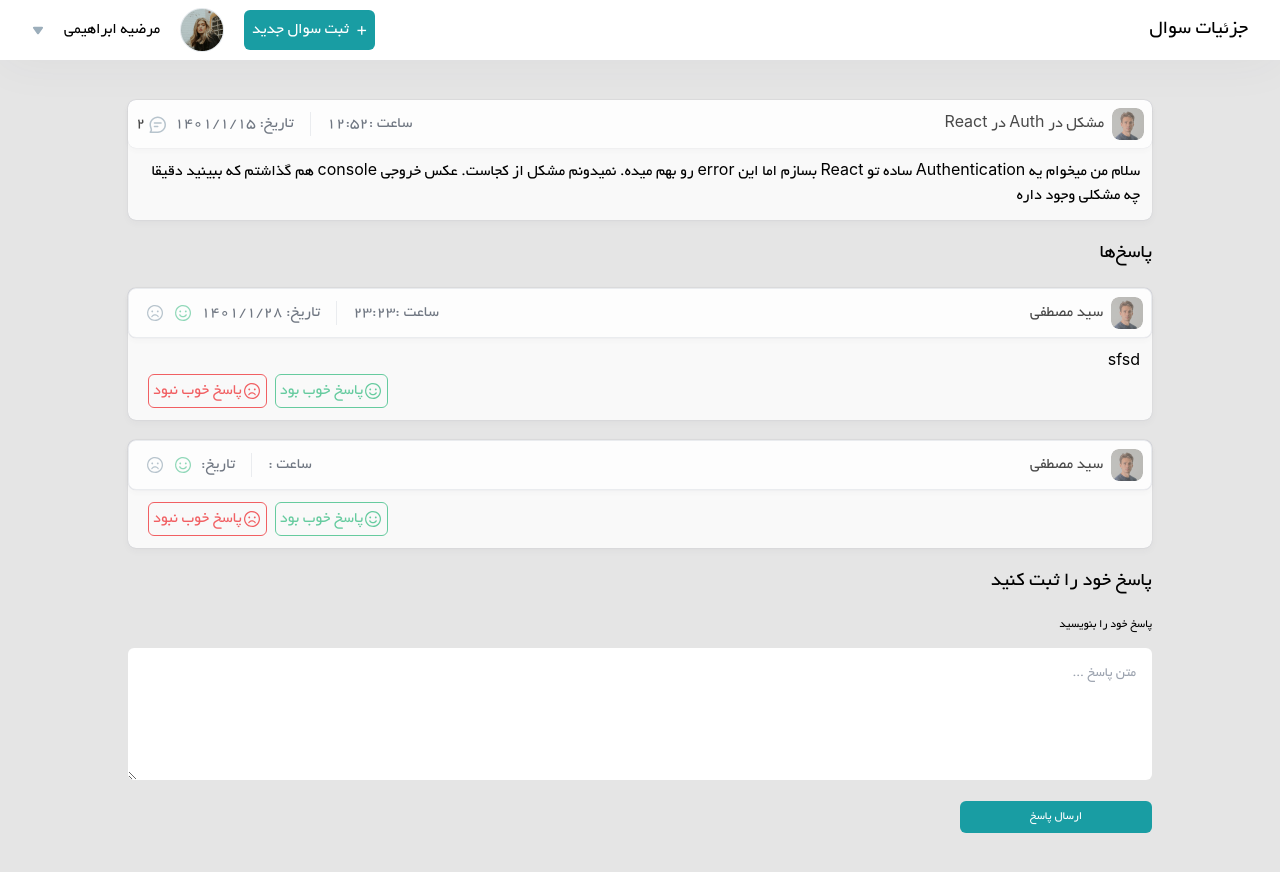
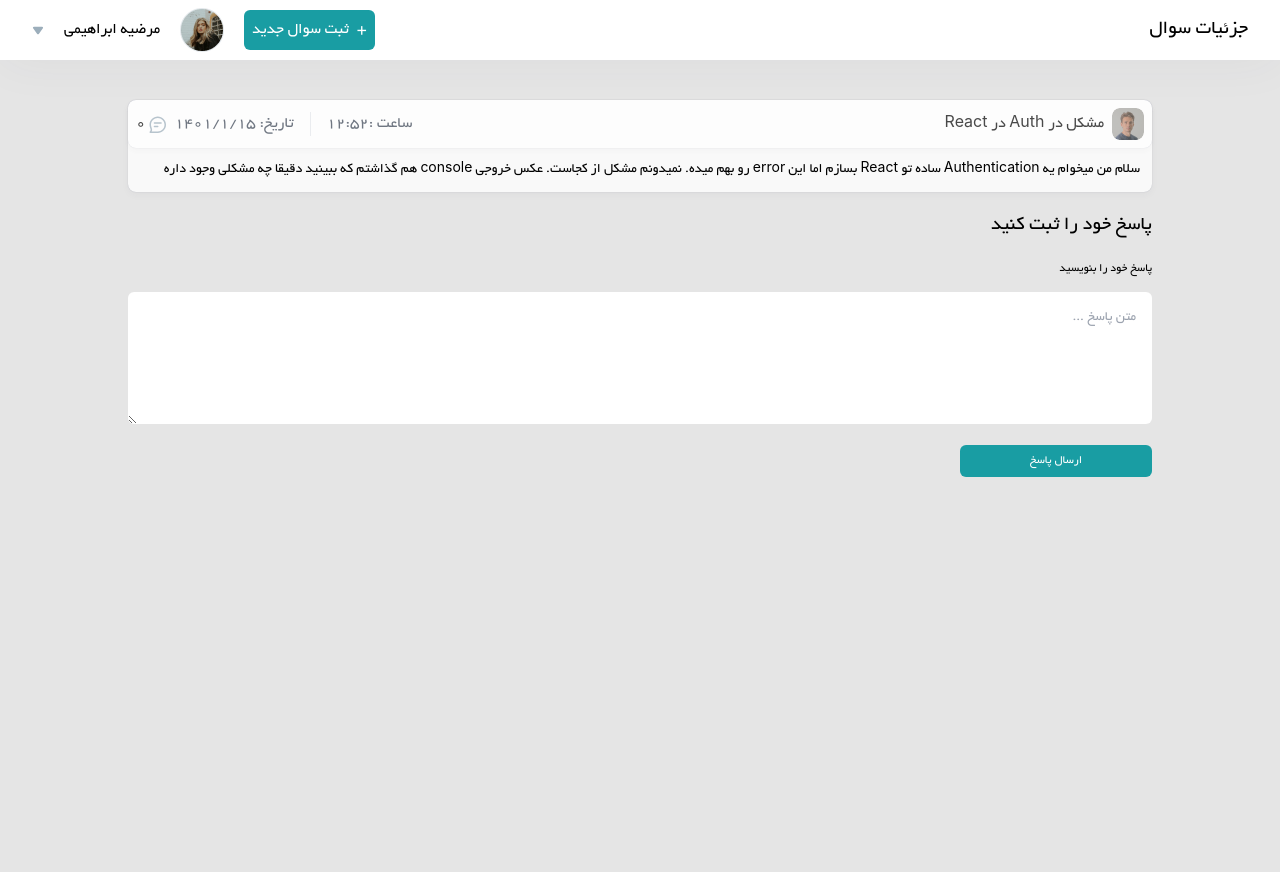
Before and after one commit to Mehrdadkf9/Dataak-developer-test, a React (Create React App) app: page /1 in a window 1280 px wide. After the commit the page ends 800 px from the top, so only its background shows below. Built offline with nearby package versions, Linux system fonts and the light colour scheme; data requests are answered from the project's data file.

Commit message:
First MVP

```diff
--- a/data/db.json
+++ b/data/db.json
@@ -8,22 +8,7 @@
       "date": "1401/1/15"
     }
   ],
-  "answers": [
-    {
-      "content": "sfsd",
-      "time": "23:23",
-      "date": "۱۴۰۱/۱/۲۸",
-      "scope": 1,
-      "id": 1
-    },
-    {
-      "content": "",
-      "time": "",
-      "date": "",
-      "scope": 1,
-      "id": 2
-    }
-  ],
+  "answers": [],
   "profile": {
     "name": "typicode"
   }
--- a/src/components/addAnswer/AddAnswer.jsx
+++ b/src/components/addAnswer/AddAnswer.jsx
@@ -18,24 +18,30 @@ const AddAnswer = ({ id }) => {
   const date = new Date().toLocaleDateString("fa-IR");
 
   const changeHandler = (e) => {
-    e.preventDefault();
     setNewAnswer({
       ...newAnswer,
-      [e.target.name]: e.target.value,
+      content: e.target.value,
       time: time,
       date: date,
     });
   };
 
-  const addNewAnswer = () => {
-    setNewAnswer({ ...newAnswer });
-    addAnswer(newAnswer, id);
+  const addNewAnswer = (answer) => {
+    setNewAnswer({ answer });
+    addAnswer(answer, id);
+    setNewAnswer({ content: "" });
   };
 
   return (
     <div className="mb-10">
       <h1 className="text-xl mb-4">پاسخ خود را ثبت کنید</h1>
-      <form>
+      <form
+        method="POST"
+        onSubmit={(e) => {
+          e.preventDefault();
+          addNewAnswer(newAnswer);
+        }}
+      >
         <label className="text-xs">پاسخ خود را بنویسید</label>
         <textarea
           name="content"
@@ -43,11 +49,12 @@ const AddAnswer = ({ id }) => {
           rows={5}
           className="w-full rounded-md p-4 text-sm mt-3 mb-3"
           onChange={changeHandler}
+          value={newAnswer.content}
         ></textarea>
 
         <button
           className="bg-dataakPrimary text-white rounded-md w-48 p-2 text-xs "
-          onClick={addNewAnswer}
+          type="submit"
         >
           ارسال پاسخ
         </button>
--- a/src/components/answers/AnswersCard.jsx
+++ b/src/components/answers/AnswersCard.jsx
@@ -4,7 +4,6 @@ import Happy from "./../../assets/icons/Happy";
 import Sad from "../../assets/icons/Sad";
 
 const AnswersCard = ({ answer }) => {
-  // console.log(answer);
   return (
     <>
       <header className="shadow-modal border rounded-lg opacity-70 bg-white flex justify-between p-2">
@@ -32,6 +31,7 @@ const AnswersCard = ({ answer }) => {
       <section className="p-3">
         <p>{answer.content}</p>
         <div className="flex justify-end">
+          {/* if we have auth , we can limit click of buttons to 1 time for happy or sad */}
           <button className="flex items-center ml-2 border p-1 border-dataakSuccess text-dataakSuccess rounded-md">
             <Happy />
             پاسخ خوب بود
--- a/src/components/cards/Card.jsx
+++ b/src/components/cards/Card.jsx
@@ -1,5 +1,4 @@
 import { Link } from "react-router-dom";
-import { useAnswers } from "../../context/AnswersProvider";
 import withRouter from "../withRouter/WithRouter";
 import Comment from "./../../assets/icons/Comment";
 import user from "./../../assets/images/user.png";
@@ -29,7 +28,7 @@ const Card = ({ question, router }) => {
             width={32}
             height={32}
           />
-          <h3>{question.title}</h3>
+          <h3 className="text-base">{question.title}</h3>
         </div>
         <div className="flex items-center">
           <p className="border-l text-gray-700 ml-4 pl-4">
@@ -45,7 +44,7 @@ const Card = ({ question, router }) => {
         </div>
       </header>
       <section className="p-3">
-        <p>{question.content}</p>
+        <p className="text-sm">{question.content}</p>
         {router.location.pathname !== "/" ? null : (
           <div className="flex justify-end">
             <Link to={`/${question.id}`}>
--- a/src/context/QuestionsProvider.jsx
+++ b/src/context/QuestionsProvider.jsx
@@ -24,8 +24,8 @@ export const useQuestions = () => useContext(QuestionsContext);
 export const useQuestionsActions = () => {
   const setQuestions = useContext(QuestionsContextDispatcher);
 
-  const addQuestion = (comment) => {
-    postQuestion(comment)
+  const addQuestion = (question) => {
+    postQuestion(question)
       .then(() => getQuestions())
       .then((res) => setQuestions(res.data));
   };
```
